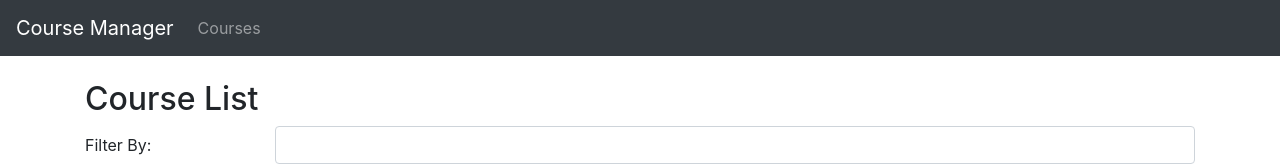
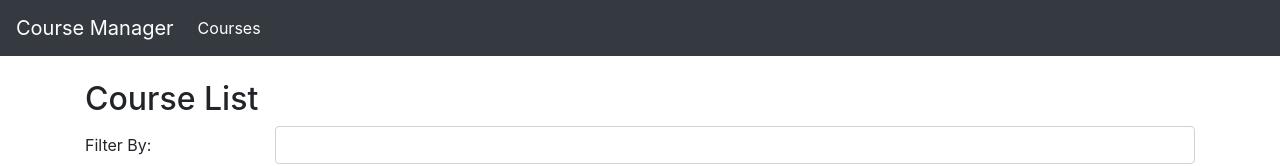
Before and after one commit to RomuloPS/course-manager, an Angular app: page /courses in a window 1280 px wide. Shown: the top 166 px of the page. Built offline with nearby package versions, Linux system fonts and the light colour scheme.

Commit message:
Linkando páginas na barra de navegação

```diff
--- a/src/app/nav-bar/nav-bar.component.html
+++ b/src/app/nav-bar/nav-bar.component.html
@@ -1,5 +1,5 @@
 <nav class="navbar navbar-expand-lg navbar-dark bg-dark">
-    <a href="#" class="navbar-brand">Course Manager</a>
+    <a [routerLink]="['/courses']" class="navbar-brand">Course Manager</a>
 
     <button class="navbar-toggler" type="button" data-toggle="collapse" data-target="#navbarSupportedContent"
         aria-controls="navbarSupportedContent" aria-expanded="false" aria-label="Toggle navigation">
@@ -9,7 +9,7 @@
     <div class="collapse navbar-collapse" id="navbarSupportedContent">
         <ul class="navbar-nav mr-auto">
             <li class="nav-item">
-                <a href="#" class="nav-link">Courses</a>
+                <a [routerLink]="['/courses']" routerLinkActive="active" class="nav-link">Courses</a>
             </li>
         </ul>
     </div>
```
